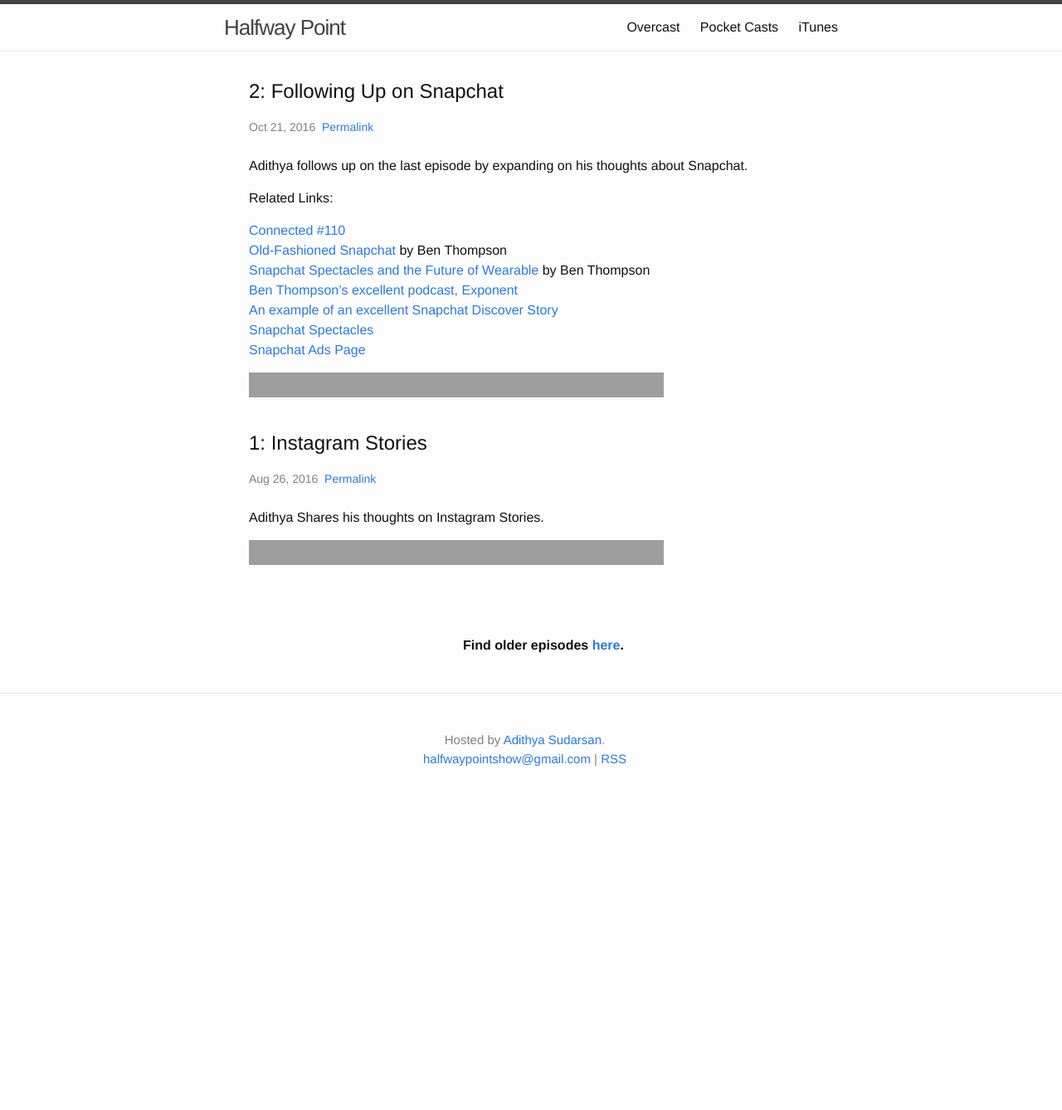
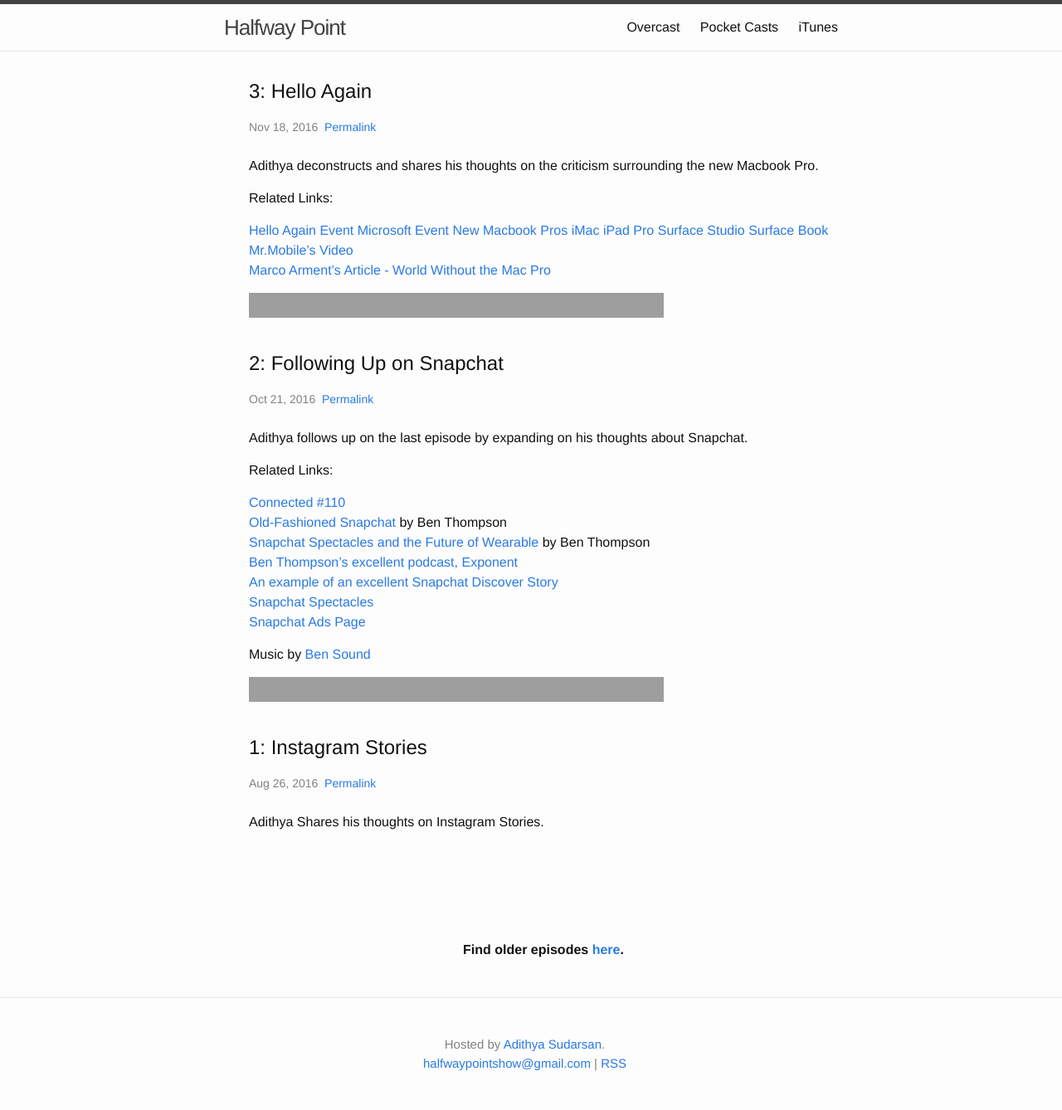
Before and after one commit to halfwaypoint/halfwaypoint.github.io, a Jekyll site: the page built from index.html, in a window 1280 px wide. Shown: the whole page at 83% size. Built offline with Jekyll 4.4.1, drawn with Linux system fonts in a browser that asks for light colours; before the commit the page ends 971 px from its top, so only the background shows below that; grey boxes are pictures that could not be loaded.

Commit message:
New Episode

```diff
--- a/_posts/2016-10-21-ep2.markdown
+++ b/_posts/2016-10-21-ep2.markdown
@@ -17,6 +17,8 @@
 [Snapchat Spectacles][specs]<br/>
 [Snapchat Ads Page][snap-ads-page]<br/>
 
+Music by [Ben Sound][music-creds]
+
 [connected]: https://www.relay.fm/connected/110
 [snap-ads-page]: https://www.snapchat.com/ads
 [strat-article-1]: https://stratechery.com/2015/old-fashioned-snapchat/
@@ -24,5 +26,6 @@
 [exponent]: http://exponent.fm/
 [excellent-example]: https://youtu.be/q43MoyiFK50
 [specs]:https://www.spectacles.com/
+[music-creds]: http://www.bensound.com/royalty-free-music
 
 <iframe src="https://archive.org/embed/halfwaypoint-ep-02" width="500" height="30" frameborder="0" webkitallowfullscreen="true" mozallowfullscreen="true" allowfullscreen></iframe>
--- /dev/null
+++ b/_posts/2016-11-18-ep3.markdown
@@ -0,0 +1,32 @@
+---
+title:  "3: Hello Again"
+layout: post
+date:   2016-11-18 12:00:00 -0500
+categories: apple
+---
+
+Adithya deconstructs and shares his thoughts on the criticism surrounding the new Macbook Pro.
+
+Related Links:
+
+[Hello Again Event][hello-again]
+[Microsoft Event][ms-event]
+[New Macbook Pros][touch-mbp]
+[iMac][imac]
+[iPad Pro][ipad-pro]
+[Surface Studio][surface-studio]
+[Surface Book][surface-book]
+[Mr.Mobile's Video][mr-mobile]
+[Marco Arment's Article - World Without the Mac Pro][world-without-mac-pro]
+
+[touch-mbp]: http://www.apple.com/macbook-pro/
+[mr-mobile]: https://www.youtube.com/watch?v=ut2ganIK0cY
+[hello-again]: http://www.apple.com/apple-events/october-2016/
+[surface-studio]: https://www.microsoft.com/en-us/surface/devices/surface-studio/overview
+[surface-book]: https://www.microsoftstore.com/store/msusa/en_US/pdp/Surface-Book/productID.5072642200
+[world-without-mac-pro]:https://marco.org/2016/11/05/world-without-mac-pro
+[ms-event]: https://news.microsoft.com/microsoft-event-2016/
+[imac]:http://www.apple.com/imac/
+[ipad-pro]: http://www.apple.com/ipad-pro/
+
+<iframe src="https://archive.org/embed/halfwaypoint-ep-03" width="500" height="30" frameborder="0" webkitallowfullscreen="true" mozallowfullscreen="true" allowfullscreen></iframe>
```
Also changed, not shown: itunes-feed.xml (+36 -0 lines), 1 other file.
